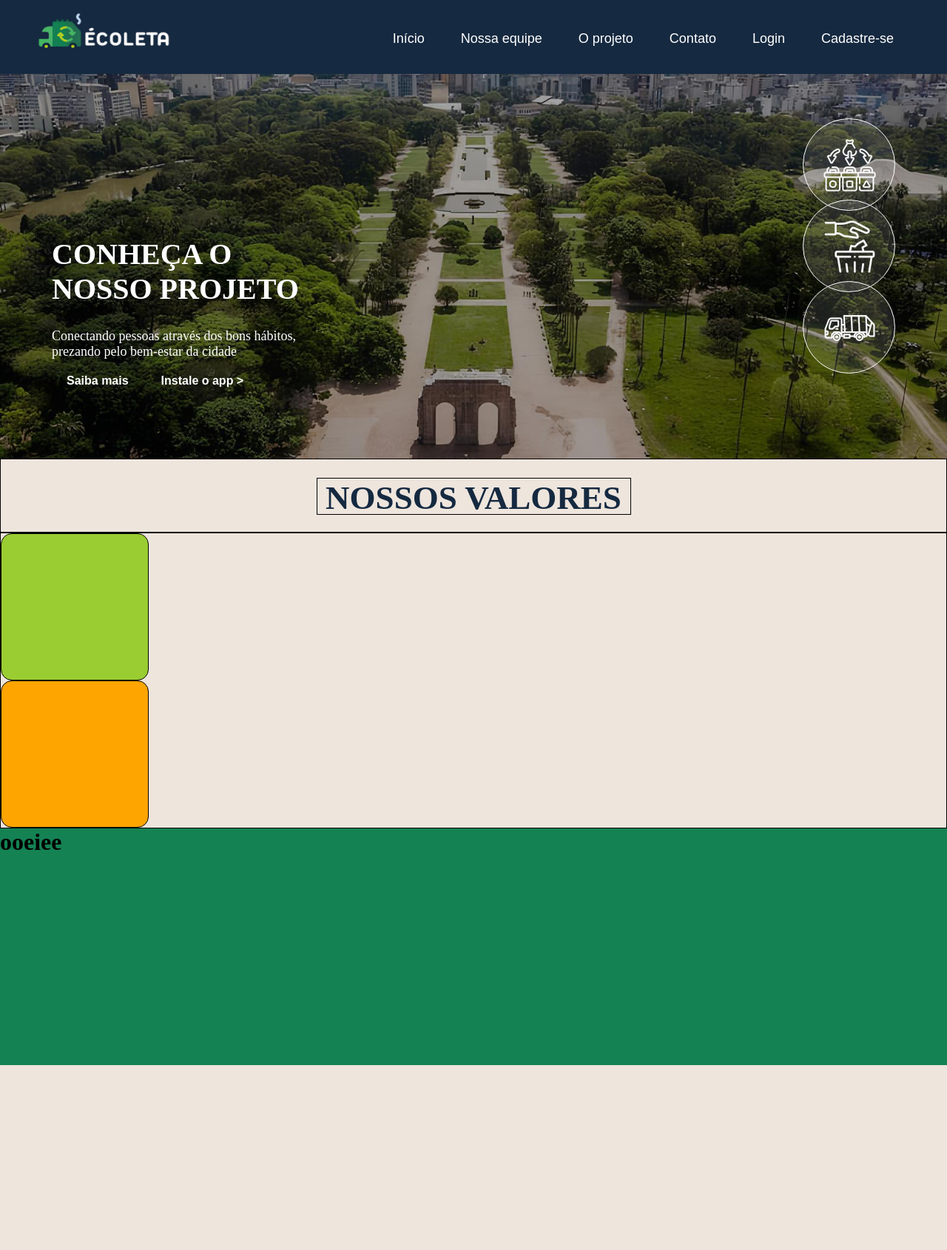
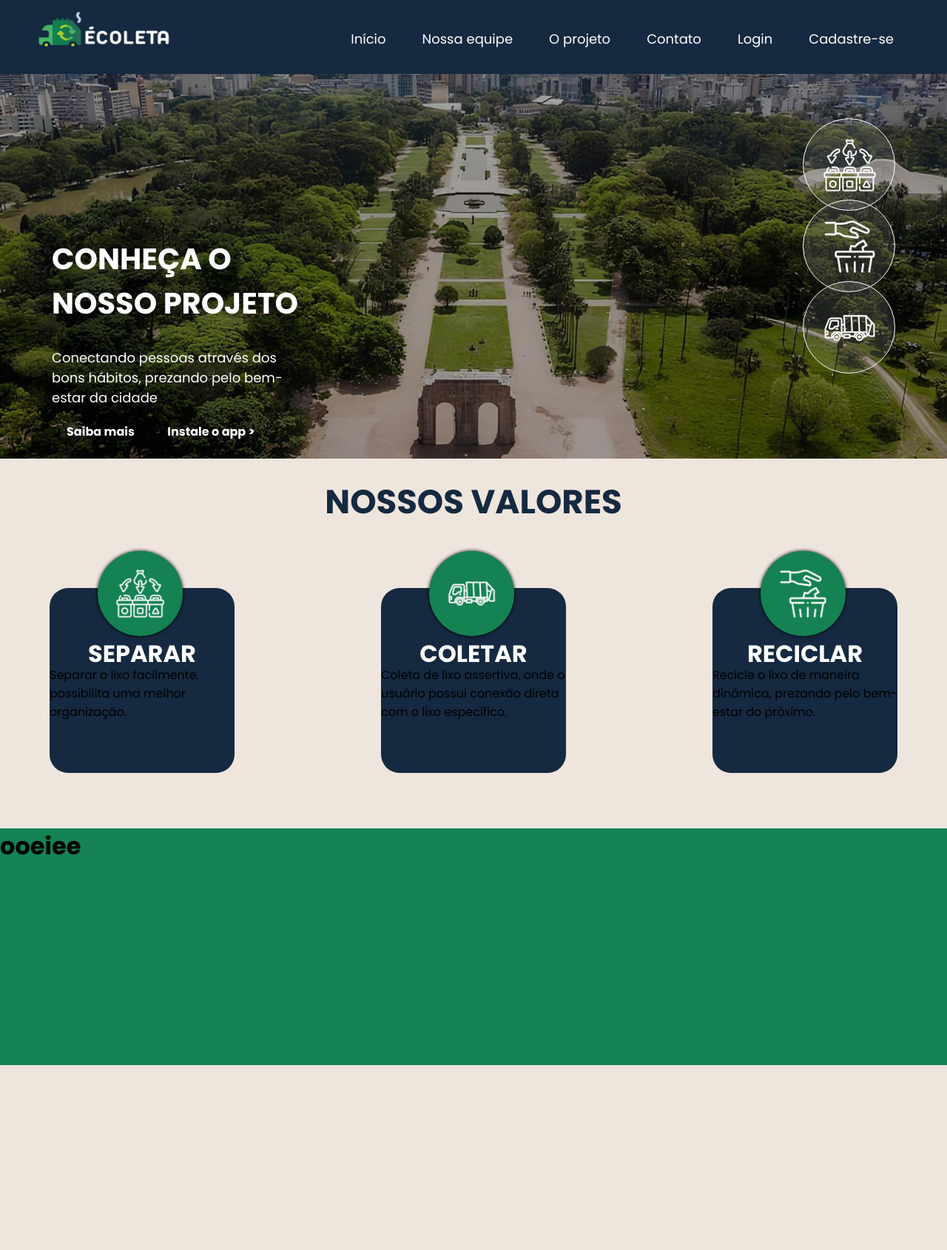
Before and after one commit to senacrs-emti/2025-2MA-cidadeconectada-G01, a PHP site: page /inicio.html in a window 1280 px wide. Shown: the whole page at 74% size. Run offline with PHP 8.4, Linux system fonts and the light colour scheme.

Commit message:
atualização

```diff
--- a/inicio.css
+++ b/inicio.css
@@ -2,8 +2,116 @@
     margin: 0;
     padding: 0;
     box-sizing: border-box;
+    font-family: "poppins", sans-serif;
+}
+.poppins-thin {
+  font-family: "Poppins", sans-serif;
+  font-weight: 100;
+  font-style: normal;
+}
 
+.poppins-extralight {
+  font-family: "Poppins", sans-serif;
+  font-weight: 200;
+  font-style: normal;
 }
+
+.poppins-light {
+  font-family: "Poppins", sans-serif;
+  font-weight: 300;
+  font-style: normal;
+}
+
+.poppins-regular {
+  font-family: "Poppins", sans-serif;
+  font-weight: 400;
+  font-style: normal;
+}
+
+.poppins-medium {
+  font-family: "Poppins", sans-serif;
+  font-weight: 500;
+  font-style: normal;
+}
+
+.poppins-semibold {
+  font-family: "Poppins", sans-serif;
+  font-weight: 600;
+  font-style: normal;
+}
+
+.poppins-bold {
+  font-family: "Poppins", sans-serif;
+  font-weight: 700;
+  font-style: normal;
+}
+
+.poppins-extrabold {
+  font-family: "Poppins", sans-serif;
+  font-weight: 800;
+  font-style: normal;
+}
+
+.poppins-black {
+  font-family: "Poppins", sans-serif;
+  font-weight: 900;
+  font-style: normal;
+}
+
+.poppins-thin-italic {
+  font-family: "Poppins", sans-serif;
+  font-weight: 100;
+  font-style: italic;
+}
+
+.poppins-extralight-italic {
+  font-family: "Poppins", sans-serif;
+  font-weight: 200;
+  font-style: italic;
+}
+
+.poppins-light-italic {
+  font-family: "Poppins", sans-serif;
+  font-weight: 300;
+  font-style: italic;
+}
+
+.poppins-regular-italic {
+  font-family: "Poppins", sans-serif;
+  font-weight: 400;
+  font-style: italic;
+}
+
+.poppins-medium-italic {
+  font-family: "Poppins", sans-serif;
+  font-weight: 500;
+  font-style: italic;
+}
+
+.poppins-semibold-italic {
+  font-family: "Poppins", sans-serif;
+  font-weight: 600;
+  font-style: italic;
+}
+
+.poppins-bold-italic {
+  font-family: "Poppins", sans-serif;
+  font-weight: 700;
+  font-style: italic;
+}
+
+.poppins-extrabold-italic {
+  font-family: "Poppins", sans-serif;
+  font-weight: 800;
+  font-style: italic;
+}
+
+.poppins-black-italic {
+  font-family: "Poppins", sans-serif;
+  font-weight: 900;
+  font-style: italic;
+}
+
 .header{
     width: 100%;
     height: 620px;
@@ -110,7 +218,6 @@ header .box1 .botao:hover{
   height: 125px;
 }
 a {
-    font-family: sans-serif;
     text-decoration: none;
   }
 
@@ -145,14 +252,12 @@ a {
     color: white;
     margin-left: 37px;
     margin-top: 15px;
-    font-family: sans-serif;
   }
   .instale{
     font-size: 18px;
     color: white;
     margin-left: 157px;
     margin-top: -10px;
-    font-family: sans-serif;
   }
 .container1 {
     background: #EEE5DD;
@@ -162,7 +267,6 @@ a {
     flex-direction: column;
 }
 .caixona{
-  border: 1px solid black;
   width: 100%;
   height: 100px;
   display: flex;
@@ -172,7 +276,6 @@ a {
 .valores{
   height: 50px;
   width: 425px;
-  border: 1px solid black;
   display: block;
   align-items: center;
   margin-top: 25px;
@@ -183,28 +286,112 @@ a {
   text-align: center;
 }
 .caixona2{
-  border: 1px solid black;
   width: 100%;
   height: 400px;
   display: flex;
-  flex-direction: column;
+  flex-direction: row;
+}
+.caixa-esquerda{
+  float: left;
+  height:400px;
+  width: 30%;
+  display: flex;
   justify-content: center;
+  align-items: center;
 }
 .caixa1{
-  width: 200px;
+  width: 250px;
   height: 250px;
-  border: 1px solid black;
-  border-radius: 15px;
-  background-color: yellowgreen;
+  border-radius: 25px;
+  background-color:#152940;
   display: block;
 }
+.reciclar1{
+  width: 115px;
+  height: 115px;
+  background-color:#148253;
+  border-radius: 50%;
+  margin-top: -50px;
+  margin-left: 65px;
+  box-shadow: 0 0 5px black;
+}
+.reciclar-esquerda{
+  width: 115px;
+  height: 115px;
+}
+.caixa-centro{
+  float: center;
+  height:400px;
+  width: 40%;
+  display: flex;
+  justify-content: center;
+  align-items: center;
+}
+.separar{
+  height: 40px;
+  width: 100%;
+  text-align: center;
+  color: white;
+}
 .caixa2{
-  width: 200px;
+  width: 250px;
   height: 250px;
-  border: 1px solid black;
-  border-radius: 15px;
-  background-color: orange;
+  border-radius: 25px;
+  background-color:#152940;
   display: block;
+}
+.caminhao1{
+  width: 115px;
+  height: 115px;
+  background-color:#148253;
+  border-radius: 50%;
+  margin-top: -50px;
+  margin-left: 65px;
+  box-shadow: 0 0 5px black;
+}
+.caminhao-centro{
+  width: 115px;
+  height: 115px;
+}
+.coletar{
+  height: 40px;
+  width: 100%;
+  text-align: center;
+  color: white;
+}
+.caixa-direita{
+  float: right;
+  height:400px;
+  width: 30%;
+  display: flex;
+  justify-content: center;
+  align-items: center;
+}
+.caixa3{
+  width: 250px;
+  height: 250px;
+  border-radius: 25px;
+  background-color:#152940;
+  display: block;
+}
+.lixo1{
+  width: 115px;
+  height: 115px;
+  background-color:#148253;
+  border-radius: 50%;
+  margin-top: -50px;
+  margin-left: 65px;
+  box-shadow: 0 0 5px rgb(0, 0, 0);
+}
+.lixo-direita{
+  width: 115px;
+  height: 115px;
+}
+.titulo-reciclar{
+  height: 40px;
+  width: 100%;
+  text-align: center;
+  color: white;
 }
 .container2{
   background-color: #148253;
--- a/inicio.html
+++ b/inicio.html
@@ -6,6 +6,9 @@
     <title>Écoleta</title>
     <link rel="stylesheet" href="inicio.css">
     <link rel="icon" href="./favicon.png">
+    <link rel="preconnect" href="https://fonts.googleapis.com">
+    <link rel="preconnect" href="https://fonts.gstatic.com" crossorigin>
+    <link href="https://fonts.googleapis.com/css2?family=Poppins:ital,wght@0,100;0,200;0,300;0,400;0,500;0,600;0,700;0,800;0,900;1,100;1,200;1,300;1,400;1,500;1,600;1,700;1,800;1,900&display=swap" rel="stylesheet">
 </head>
 <body>
     <header class="header">
@@ -48,9 +51,33 @@
                     </div>
                 </div>
                 <div class="caixona2">
-                    <div class="caixa1"></div>
-                    <div class="caixa2"></div>
-                    <div class="caixa3"></div>
+                    <div class="caixa-esquerda">
+                    <div class="caixa1">
+                        <div class="reciclar1">
+                            <img class="reciclar-esquerda" src="./reciclar.png" alt="">
+                        </div>
+                        <h1 class="separar">SEPARAR</h1>
+                        <p>Separar o lixo facilmente, possibilita uma melhor organização.</p>
+                    </div>
+                </div>
+                <div class="caixa-centro">
+                    <div class="caixa2">
+                        <div class="caminhao1">
+                            <img class="caminhao-centro" src="./caminhao.png" alt="">
+                        </div>
+                        <h1 class="coletar">COLETAR</h1>
+                        <p>Coleta de lixo assertiva, onde o usuário possui conexão direta com o lixo específico.</p>
+                    </div>
+                </div>
+                <div class="caixa-direita">
+                    <div class="caixa3">
+                        <div class="lixo1">
+                            <img class="lixo-direita" src="./lixo.png" alt="">
+                        </div>
+                        <h1 class="titulo-reciclar">RECICLAR</h1>
+                        <p>Recicle o lixo de maneira dinâmica, prezando pelo bem-estar do próximo.</p>
+                    </div>
+                </div>
                 </div>
 
 
```
